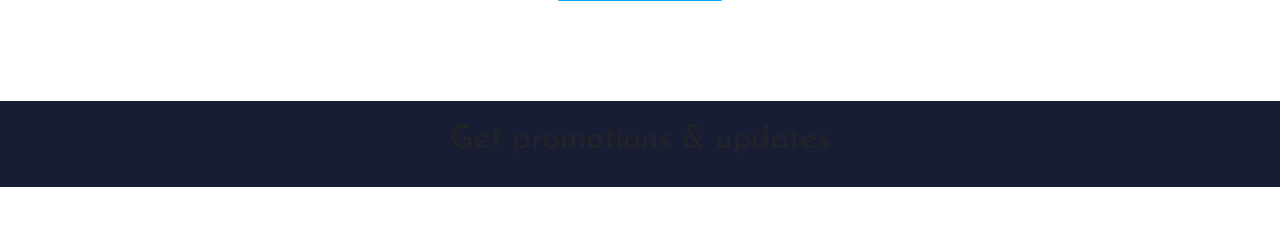
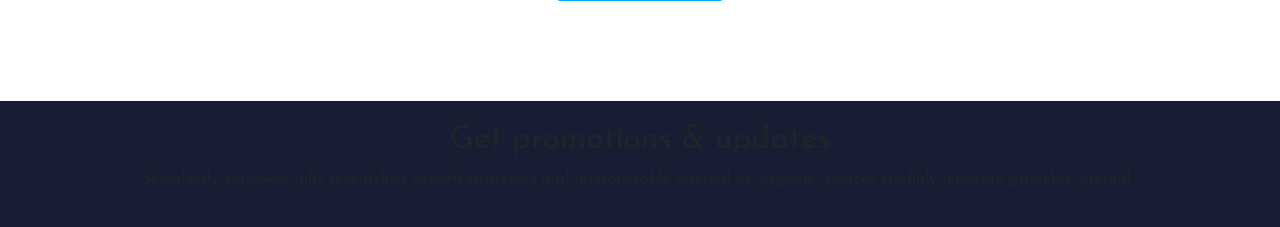
Before and after one commit to Scorpion197/Ecommerce-Web-App, a Django app: page /store/1 in a window 1280 px wide. Shown: the part 1625-1852 px from the top of the page. Before the commit the page ends 1812 px from the top, so only its background shows below. Run offline with Django 3.2, Linux system fonts and the light colour scheme; tables that the repository leaves empty hold one stand-in row (values such as "Sample post"); grey boxes marked "Sample" are stand-in pictures; some libraries are stand-ins or nearby versions.

Commit message:
Modified the subscribe section

```diff
--- a/ecommerce/EcommerceProject/StoreApp/templates/singleitem.html
+++ b/ecommerce/EcommerceProject/StoreApp/templates/singleitem.html
@@ -110,6 +110,8 @@
             <div class="row">
                 <div class="col-lg-12 col-md-12 col-sm-12">
                     <h2 class="text-center"> Get promotions & updates</h2>
+                    <p class="text-center">Seamlessly empower fully researched growth strategies
+                        and interoperable internal or “organic” sources credibly innovate granular internal .</p>
                 </div>
             </div>
 
```
